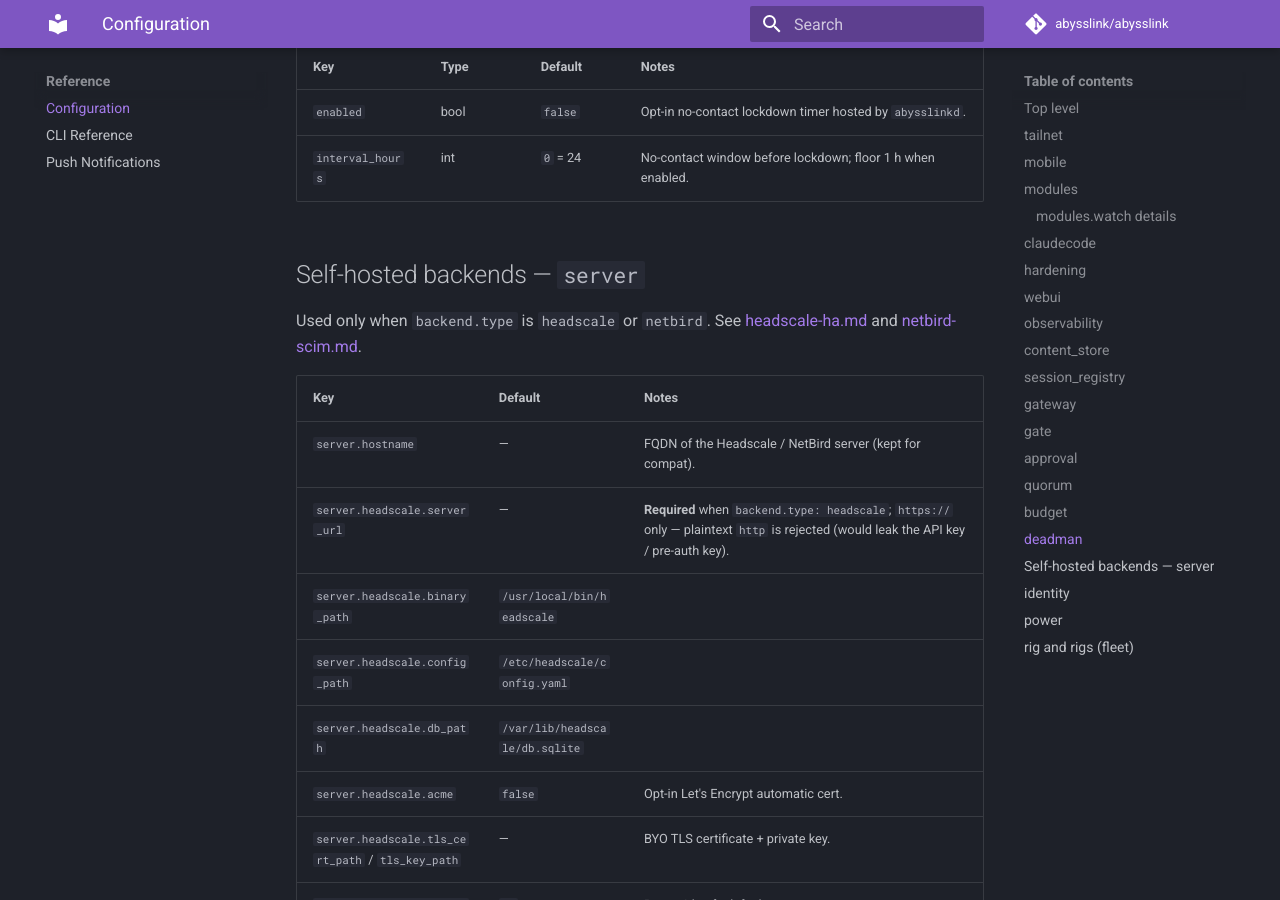
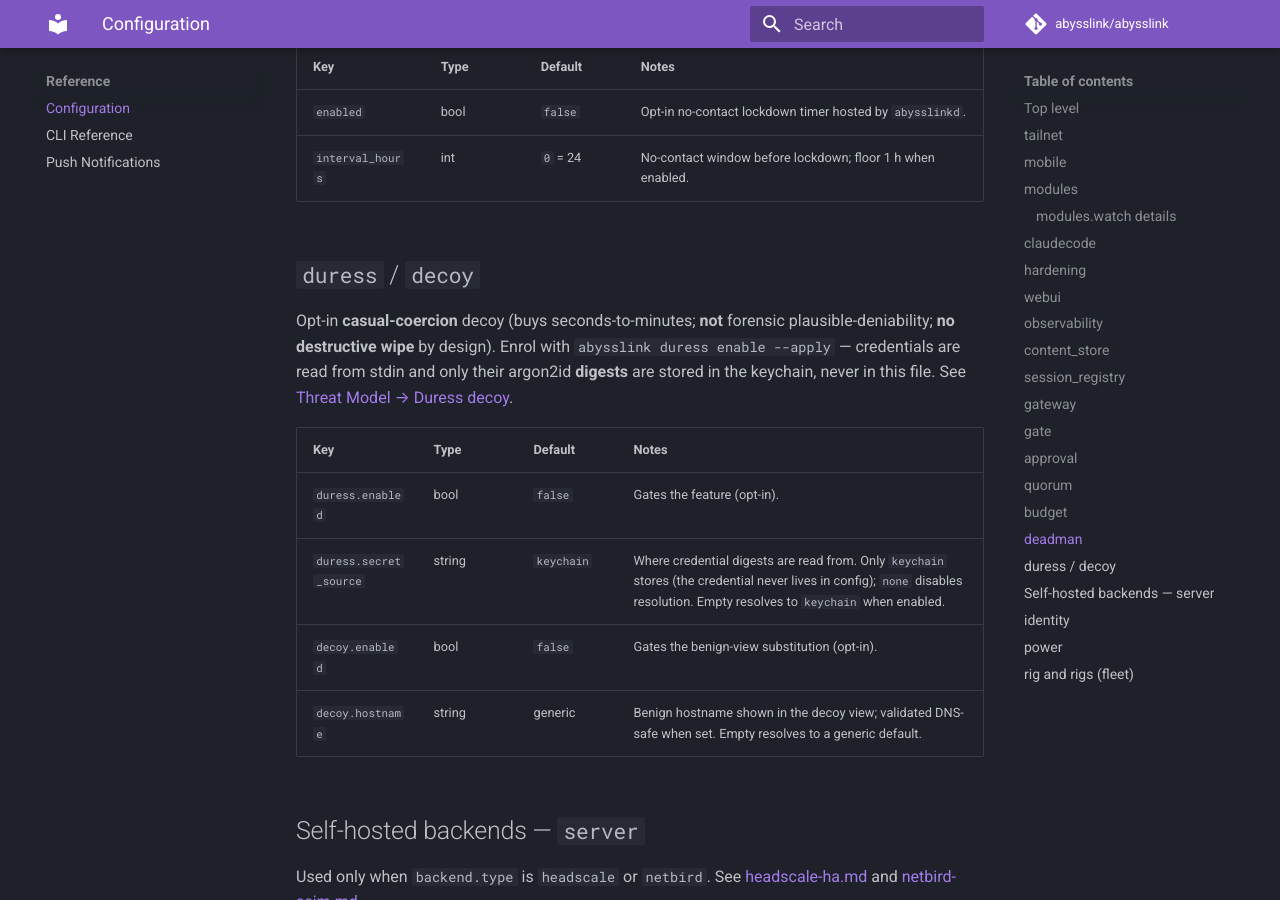
Before and after one commit to abysslink/abysslink, an MkDocs documentation site: the page built from docs/configuration.md, in a window 1280 px wide and 900 px high, scrolled down 9091 px. Built offline with MkDocs 1.6.1 and Material for MkDocs 9.7.7, drawn with Linux system fonts in a browser that asks for light colours; comment, search, counter and statistics services are not loaded.

Commit message:
docs(config): document the duress/decoy config stanza
configuration.md documents every other stanza (quorum/budget/deadman/sentinel)
but not duress/decoy. Add the four keys with the casual-coercion / no-wipe /
keychain-digest-only framing.

Co-Authored-By: Claude Opus 4.8 <noreply@anthropic.com>
Signed-off-by: mohandoz <mohandoz@users.noreply.github.com>

```diff
--- a/docs/configuration.md
+++ b/docs/configuration.md
@@ -186,6 +186,17 @@ Kill-switch thresholds used by `abysslink arm`. Shadow mode by default — the S
 | `enabled` | bool | `false` | Opt-in no-contact lockdown timer hosted by `abysslinkd`. |
 | `interval_hours` | int | `0` = 24 | No-contact window before lockdown; floor 1 h when enabled. |
 
+## `duress` / `decoy`
+
+Opt-in **casual-coercion** decoy (buys seconds-to-minutes; **not** forensic plausible-deniability; **no destructive wipe** by design). Enrol with `abysslink duress enable --apply` — credentials are read from stdin and only their argon2id **digests** are stored in the keychain, never in this file. See [Threat Model → Duress decoy](security/threat-model.md).
+
+| Key | Type | Default | Notes |
+|---|---|---|---|
+| `duress.enabled` | bool | `false` | Gates the feature (opt-in). |
+| `duress.secret_source` | string | `keychain` | Where credential digests are read from. Only `keychain` stores (the credential never lives in config); `none` disables resolution. Empty resolves to `keychain` when enabled. |
+| `decoy.enabled` | bool | `false` | Gates the benign-view substitution (opt-in). |
+| `decoy.hostname` | string | generic | Benign hostname shown in the decoy view; validated DNS-safe when set. Empty resolves to a generic default. |
+
 ## Self-hosted backends — `server`
 
 Used only when `backend.type` is `headscale` or `netbird`. See [headscale-ha.md](headscale-ha.md) and [netbird-scim.md](netbird-scim.md).
```
